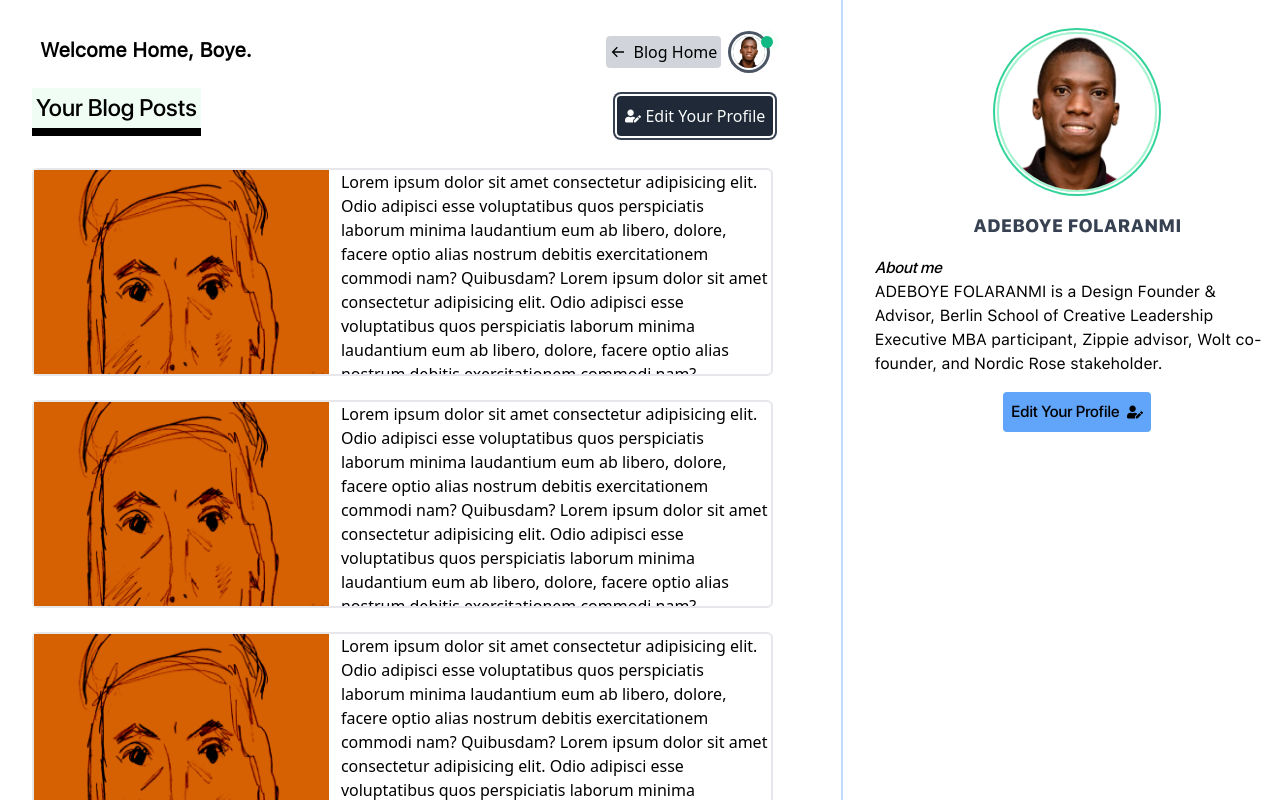
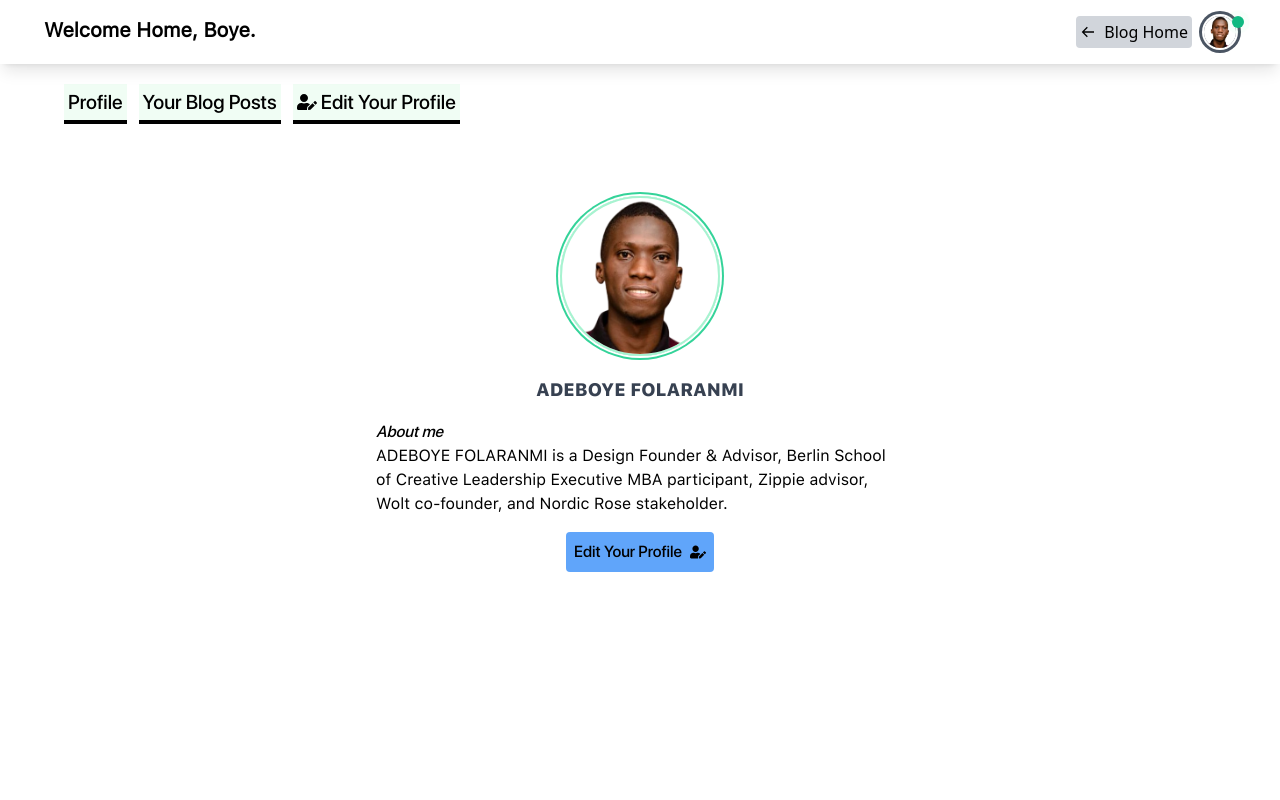
Before and after one commit to Boye95/theBlog, a React (Vite) app in the folder client/: page /profile in a window 1280 px wide. Built offline with nearby package versions, Linux system fonts and the light colour scheme.

Commit message:
redesigning profile page

```diff
--- a/client/src/pages/Profile.jsx
+++ b/client/src/pages/Profile.jsx
@@ -5,17 +5,96 @@ import { Link } from 'react-router-dom'
 import { FaUserEdit } from 'react-icons/fa'
 import { BiArrowBack } from 'react-icons/bi'
 
+const ProfileInfo = () => {
+  return (
+    <div className='w-11/12 mx-auto flex flex-col items-center mt-8'>
+      <div className='h-[10rem] w-[10rem] border-2 border-emerald-200 ring-2 ring-emerald-400 ring-offset-2 hover:ring-emerald-700 rounded-full overflow-hidden'>
+        <img src={avatar} alt='' className='h-full w-full ' />
+      </div>
+
+      <div className='mt-5 font-sfproth text-lg text-gray-700'>
+        ADEBOYE FOLARANMI
+      </div>
+
+      <div className='flex flex-col items-start mt-4 w-3/6 '>
+        <p className='font-sfprod italic '>About me</p>
+        <p className='font-sfprotr'>
+          ADEBOYE FOLARANMI is a Design Founder & Advisor, Berlin School of
+          Creative Leadership Executive MBA participant, Zippie advisor, Wolt
+          co-founder, and Nordic Rose stakeholder.
+        </p>
+      </div>
+      <Link
+        to='/'
+        className='flex items-center gap-2 bg-blue-400 p-2 mt-4 rounded font-sfprod transition hover:bg-blue-200'
+      >
+        <p className=''>Edit Your Profile </p>
+        <FaUserEdit />
+      </Link>
+    </div>
+  )
+}
+const PersonalBlog = () => {
+  return (
+    <div className='w-11/12 grid gap-6 mb-9 ham:w-full'>
+      <div className='flex gap-3 h-52 w-full border-2 rounded-md transition hover:ring-blue-400 hover:ring-2 hover:ring-offset-2 sm:flex-col sm:h-auto'>
+        <img src={img4} alt='' className='w-2/5 sm:w-full sm:' />
+        <div className='overflow-hidden w-3/5 sm:w-full sm:p-2'>
+          Lorem ipsum dolor sit amet consectetur adipisicing elit. Odio adipisci
+          esse voluptatibus quos perspiciatis laborum minima laudantium eum ab
+          libero, dolore, facere optio alias nostrum debitis exercitationem
+          commodi nam? Quibusdam? Lorem ipsum dolor sit amet consectetur
+          adipisicing elit. Odio adipisci esse voluptatibus quos perspiciatis
+        </div>
+      </div>
+      <div className='flex gap-3 h-52 w-full border-2 rounded-md transition hover:ring-blue-400 hover:ring-2 hover:ring-offset-2 sm:flex-col sm:h-auto'>
+        <img src={img4} alt='' className='w-2/5 sm:w-full sm:' />
+        <div className='overflow-hidden w-3/5 sm:w-full sm:p-2'>
+          Lorem ipsum dolor sit amet consectetur adipisicing elit. Odio adipisci
+          esse voluptatibus quos perspiciatis laborum minima laudantium eum ab
+          libero, dolore, facere optio alias nostrum debitis exercitationem
+          commodi nam? Quibusdam? Lorem ipsum dolor sit amet consectetur
+          adipisicing elit. Odio adipisci esse voluptatibus quos perspiciatis
+        </div>
+      </div>
+      <div className='flex gap-3 h-52 w-full border-2 rounded-md transition hover:ring-blue-400 hover:ring-2 hover:ring-offset-2 sm:flex-col sm:h-auto'>
+        <img src={img4} alt='' className='w-2/5 sm:w-full sm:' />
+        <div className='overflow-hidden w-3/5 sm:w-full sm:p-2'>
+          Lorem ipsum dolor sit amet consectetur adipisicing elit. Odio adipisci
+          esse voluptatibus quos perspiciatis laborum minima laudantium eum ab
+          libero, dolore, facere optio alias nostrum debitis exercitationem
+          commodi nam? Quibusdam? Lorem ipsum dolor sit amet consectetur
+        </div>
+      </div>
+      <div className='flex gap-3 h-52 w-full border-2 rounded-md transition hover:ring-blue-400 hover:ring-2 hover:ring-offset-2 sm:flex-col sm:h-auto'>
+        <img src={img4} alt='' className='w-2/5 sm:w-full sm:' />
+        <div className='overflow-hidden w-3/5 sm:w-full sm:p-2'>
+          Lorem ipsum dolor sit amet consectetur adipisicing elit. Odio adipisci
+          esse voluptatibus quos perspiciatis laborum minima laudantium eum ab
+          libero, dolore, facere optio alias nostrum debitis exercitationem
+          commodi nam? Quibusdam? Lorem ipsum dolor sit amet consectetur
+          adipisicing elit. Odio adipisci esse voluptatibus quos perspiciatis
+        </div>
+      </div>
+    </div>
+  )
+}
+
+const EditProfile = () => {
+  return <div className=''>hdhehfhdhr</div>
+}
+
 const Profile = () => {
-  // const [showEdit, setShowEdit] = useState(false)
+  const [active, setActive] = useState('profile')
 
-  // let handleShowEdit = () => {
-  //   setShowEdit(!showEdit)
+  // let handleActive = () => {
+  //   setActive(!active)
   // }
 
   return (
     <div className='flex '>
-      <div className='scroll-no flex flex-col mx-8 pt-9 w-4/6 h-screen overflow-scroll border-blue-200 border-r-2 ham:w-full ham:border-none ham:overflow-visible sm:mx-2'>
-        <div className='w-11/12 flex justify-between px-2 mb-5 ham:w-full'>
+      <div className='scroll-no flex flex-col mx-auto pt-9 w-[90%] max-w-[1300px] ham:w-full'>
+        <div className='w-full flex justify-between py-4 px-11 fixed top-0 left-[50%] -translate-x-[50%] z-10 bg-white shadow-lg'>
           <div className='text-xl font-sfprotr font-semibold sm:text-[17px]'>
             Welcome Home, Boye.
           </div>
@@ -41,110 +120,30 @@ const Profile = () => {
             </Link>
           </div>
         </div>
-        <div className='w-11/12 flex justify-between items-end mb-8 ham:w-full'>
-          <div className='text-2xl w-fit p-1 bg-green-50 font-sfprod border-b-8 border-black ham:text-lg sm:border-b-4'>
+
+        <div className='w-11/12 flex justify-start gap-3 items-end mt-[3rem] mb-8 ham:w-full fixed'>
+          <div
+          className='text-xl w-fit p-1 bg-green-50 font-sfprod border-b-4 border-black cursor-pointer ham:text-lg sm:border-b-4'
+          onClick={() => setActive('profile')}
+          >
+            Profile
+          </div>
+          <div className='text-xl w-fit p-1 bg-green-50 font-sfprod border-b-4 border-black cursor-pointer ham:text-lg sm:border-b-4'
+          onClick={() => setActive('posts')}
+          >
             Your Blog Posts
           </div>
-          <Link
-            to='/'
-            className='flex items-center gap-1 w-fit text-center rounded p-2 bg-gray-800 text-gray-50 border-1 border-gray-200 ring-2 ring-gray-700 ring-offset-2 hover:bg-gray-400 ham:p-1 ham:text-sm'
+          <div className='flex items-center text-xl p-1 gap-1 w-fit bg-green-50 font-sfprod border-b-4 border-black cursor-pointer ham:text-lg sm:border-b-4'
+          onClick={() => setActive('edit')}
           >
             <FaUserEdit />
             <p className=''> Edit Your Profile</p>
-          </Link>
-        </div>
-        <div className='w-11/12 flex flex-col gap-6 mb-9 ham:w-full'>
-          <div className='flex gap-3 h-52 w-full border-2 rounded-md transition hover:ring-blue-400 hover:ring-2 hover:ring-offset-2 sm:flex-col sm:h-auto'>
-            <img src={img4} alt='' className='w-2/5 sm:w-full sm:' />
-            <div className='overflow-hidden w-3/5 sm:w-full sm:p-2'>
-              Lorem ipsum dolor sit amet consectetur adipisicing elit. Odio
-              adipisci esse voluptatibus quos perspiciatis laborum minima
-              laudantium eum ab libero, dolore, facere optio alias nostrum
-              debitis exercitationem commodi nam? Quibusdam? Lorem ipsum dolor
-              sit amet consectetur adipisicing elit. Odio adipisci esse
-              voluptatibus quos perspiciatis laborum minima laudantium eum ab
-              libero, dolore, facere optio alias nostrum debitis exercitationem
-              commodi nam? Quibusdam?
-            </div>
-          </div>
-          <div className='flex gap-3 h-52 w-full border-2 rounded-md transition hover:ring-blue-400 hover:ring-2 hover:ring-offset-2 sm:flex-col sm:h-auto'>
-            <img src={img4} alt='' className='w-2/5 sm:w-full sm:' />
-            <div className='overflow-hidden w-3/5 sm:w-full sm:p-2'>
-              Lorem ipsum dolor sit amet consectetur adipisicing elit. Odio
-              adipisci esse voluptatibus quos perspiciatis laborum minima
-              laudantium eum ab libero, dolore, facere optio alias nostrum
-              debitis exercitationem commodi nam? Quibusdam? Lorem ipsum dolor
-              sit amet consectetur adipisicing elit. Odio adipisci esse
-              voluptatibus quos perspiciatis laborum minima laudantium eum ab
-              libero, dolore, facere optio alias nostrum debitis exercitationem
-              commodi nam? Quibusdam?
-            </div>
-          </div>
-          <div className='flex gap-3 h-52 w-full border-2 rounded-md transition hover:ring-blue-400 hover:ring-2 hover:ring-offset-2 sm:flex-col sm:h-auto'>
-            <img src={img4} alt='' className='w-2/5 sm:w-full sm:' />
-            <div className='overflow-hidden w-3/5 sm:w-full sm:p-2'>
-              Lorem ipsum dolor sit amet consectetur adipisicing elit. Odio
-              adipisci esse voluptatibus quos perspiciatis laborum minima
-              laudantium eum ab libero, dolore, facere optio alias nostrum
-              debitis exercitationem commodi nam? Quibusdam? Lorem ipsum dolor
-              sit amet consectetur adipisicing elit. Odio adipisci esse
-              voluptatibus quos perspiciatis laborum minima laudantium eum ab
-              libero, dolore, facere optio alias nostrum debitis exercitationem
-              commodi nam? Quibusdam?
-            </div>
-          </div>
-          <div className='flex gap-3 h-52 w-full border-2 rounded-md transition hover:ring-blue-400 hover:ring-2 hover:ring-offset-2 sm:flex-col sm:h-auto'>
-            <img src={img4} alt='' className='w-2/5 sm:w-full sm:' />
-            <div className='overflow-hidden w-3/5 sm:w-full sm:p-2'>
-              Lorem ipsum dolor sit amet consectetur adipisicing elit. Odio
-              adipisci esse voluptatibus quos perspiciatis laborum minima
-              laudantium eum ab libero, dolore, facere optio alias nostrum
-              debitis exercitationem commodi nam? Quibusdam? Lorem ipsum dolor
-              sit amet consectetur adipisicing elit. Odio adipisci esse
-              voluptatibus quos perspiciatis laborum minima laudantium eum ab
-              libero, dolore, facere optio alias nostrum debitis exercitationem
-              commodi nam? Quibusdam?
-            </div>
-          </div>
-          <div className='flex gap-3 h-52 w-full border-2 rounded-md transition hover:ring-blue-400 hover:ring-2 hover:ring-offset-2 sm:flex-col sm:h-auto'>
-            <img src={img4} alt='' className='w-2/5 sm:w-full sm:' />
-            <div className='overflow-hidden w-3/5 sm:w-full sm:p-2'>
-              Lorem ipsum dolor sit amet consectetur adipisicing elit. Odio
-              adipisci esse voluptatibus quos perspiciatis laborum minima
-              laudantium eum ab libero, dolore, facere optio alias nostrum
-              debitis exercitationem commodi nam? Quibusdam? Lorem ipsum dolor
-              sit amet consectetur adipisicing elit. Odio adipisci esse
-              voluptatibus quos perspiciatis laborum minima laudantium eum ab
-              libero, dolore, facere optio alias nostrum debitis exercitationem
-              commodi nam? Quibusdam?
-            </div>
           </div>
         </div>
-      </div>
-      <div className='w-2/6 flex flex-col items-center mt-8 ham:hidden'>
-        <div className='h-[10rem] w-[10rem] border-2 border-emerald-200 ring-2 ring-emerald-400 ring-offset-2 hover:ring-emerald-700 rounded-full overflow-hidden'>
-          <img src={avatar} alt='' className='h-full w-full ' />
+
+        <div className='mt-[8rem]'>
+          {active === 'profile' ? <ProfileInfo /> : active === 'posts' ? <PersonalBlog /> : active === 'edit' ? <EditProfile /> : undefined}
         </div>
-
-        <div className='mt-5 font-sfproth text-lg text-gray-700'>
-          ADEBOYE FOLARANMI
-        </div>
-
-        <div className='flex flex-col items-start mt-4'>
-          <p className='font-sfprod italic '>About me</p>
-          <p className='font-sfprotr'>
-            ADEBOYE FOLARANMI is a Design Founder & Advisor, Berlin School of
-            Creative Leadership Executive MBA participant, Zippie advisor, Wolt
-            co-founder, and Nordic Rose stakeholder.
-          </p>
-        </div>
-        <Link
-          to='/'
-          className='flex items-center gap-2 bg-blue-400 p-2 mt-4 rounded font-sfprod transition hover:bg-blue-200'
-        >
-          <p className=''>Edit Your Profile </p>
-          <FaUserEdit />
-        </Link>
       </div>
     </div>
   )
```
